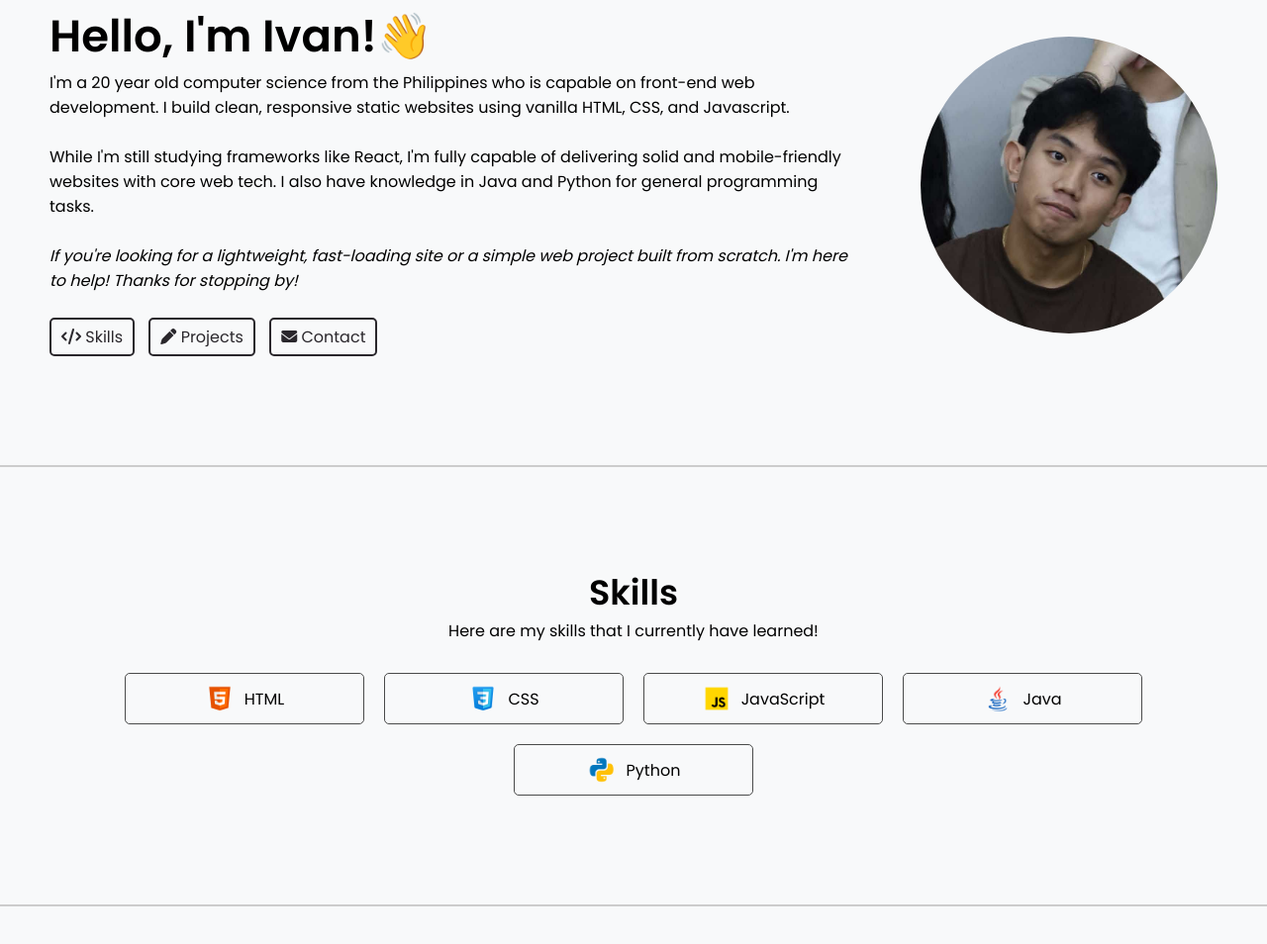
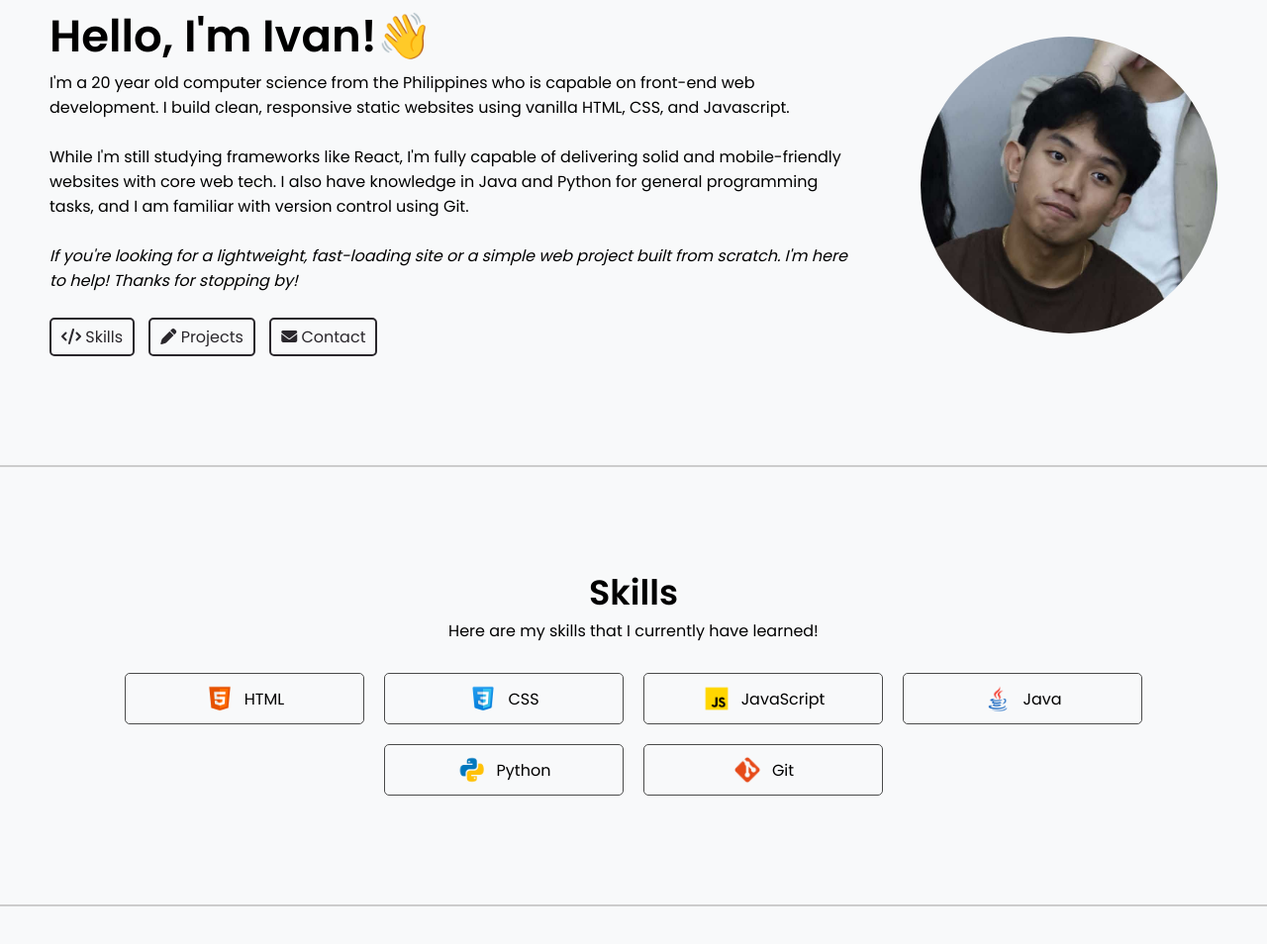
Before and after one commit to ij-2005/demo-portfolio, a plain HTML site: page simplePortfolio.html in a window 1280 px wide. Shown: the part 162-1116 px from the top of the page at 99% size. Drawn offline with nearby package versions, Linux system fonts and the light colour scheme.

Commit message:
just added some things

```diff
--- a/simplePortfolio.html
+++ b/simplePortfolio.html
@@ -8,7 +8,7 @@
     <link rel="preconnect" href="https://fonts.gstatic.com" crossorigin>
     <link href="https://fonts.googleapis.com/css2?family=Poppins:wght@400;600&family=Roboto:ital,wght@0,100..900;1,100..900&display=swap" rel="stylesheet">
     <link rel="stylesheet" href="https://cdnjs.cloudflare.com/ajax/libs/font-awesome/6.7.2/css/all.min.css" integrity="sha512-Evv84Mr4kqVGRNSgIGL/F/aIDqQb7xQ2vcrdIwxfjThSH8CSR7PBEakCr51Ck+w+/U6swU2Im1vVX0SVk9ABhg==" crossorigin="anonymous" referrerpolicy="no-referrer" />
-
+    <link rel="stylesheet" href="https://cdn.jsdelivr.net/gh/devicons/devicon@latest/devicon.min.css">
     <link rel="stylesheet" href="coolness.css">
     <title>ij2005's Portfolio</title>
 </head>
@@ -44,7 +44,7 @@
                 <h2>Hello, I'm Ivan!👋</h2>
                 <p>I'm a 20 year old computer science from the Philippines who is capable on front-end web development. I build clean, responsive static websites using vanilla HTML, CSS, and Javascript.</p>
                 <br>
-                <p>While I'm still studying frameworks like React, I'm fully capable of delivering solid and mobile-friendly websites with core web tech. I also have knowledge in Java and Python for general programming tasks.</p>
+                <p>While I'm still studying frameworks like React, I'm fully capable of delivering solid and mobile-friendly websites with core web tech. I also have knowledge in Java and Python for general programming tasks, and I am familiar with version control using Git.</p>
                 <br>
                 <p><i>If you're looking for a lightweight, fast-loading site or a simple web project built from scratch. I'm here to help! Thanks for stopping by!</i></p>
 
@@ -99,6 +99,11 @@
                 <div class="cell">
                     <img src="images/python.png" alt="Python logo">
                     <span>Python</span>
+                </div>
+
+                <div class="cell">
+                    <img src="images/git.png" alt="Git logo">
+                    <span>Git</span>
                 </div>
 
             </div>
```
Also changed, not shown: images/git.png (added).
